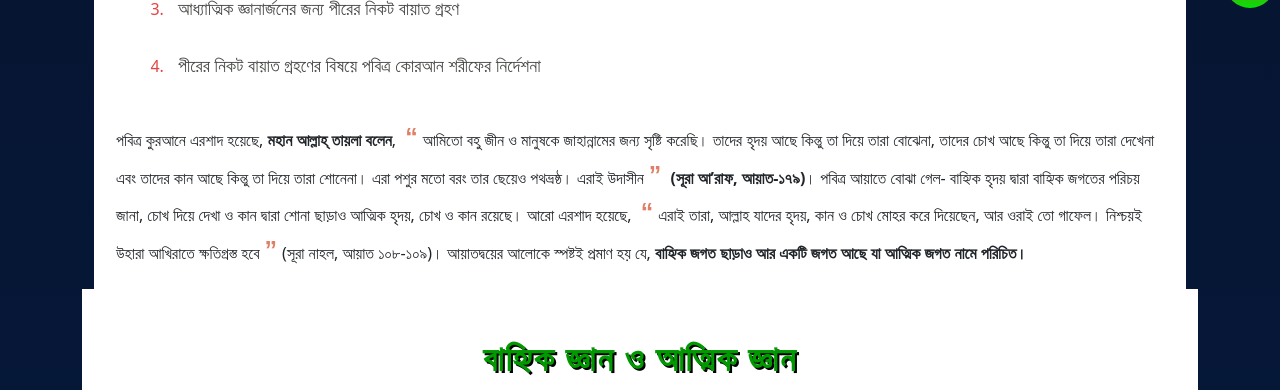
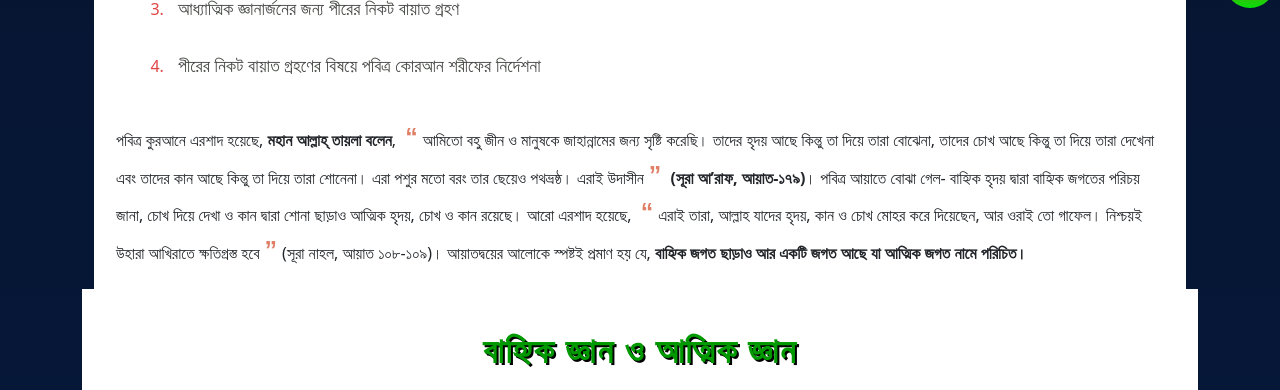
Before and after one commit to nooralamkhansujon/sureswardarbarsharif, a plain HTML site: page bishesh_alockpath/nobi_rasul/prothom_porbo.html in a window 1280 px wide. Shown: the part 562-952 px from the top of the page. Drawn offline with Linux system fonts and the light colour scheme.

Commit message:
code added

```diff
--- a/bishesh_alockpath/nobi_rasul/prothom_porbo.html
+++ b/bishesh_alockpath/nobi_rasul/prothom_porbo.html
@@ -275,7 +275,7 @@
 
                <section class="shazarah-section" id="bazzik_attik_knowledge">
                 <div class="container">
-                    <h2 class="p-2 global-header">
+                    <h2 class="global-header">
                       বাহ্যিক জ্ঞান ও আত্মিক জ্ঞান
                     </h2>
                   <div class="shazarah-content">
```
